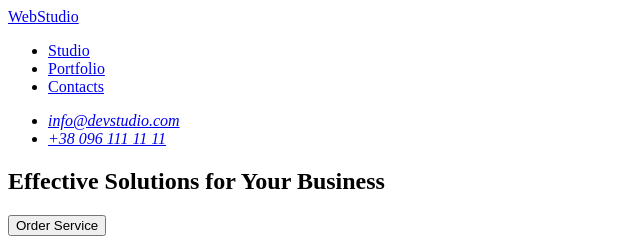
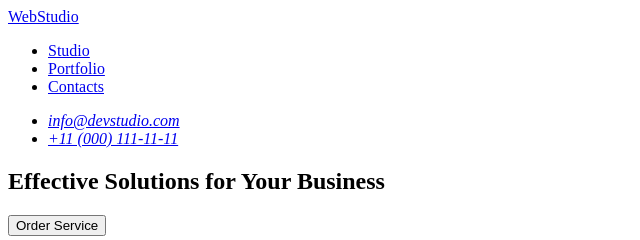
Before and after one commit to marianamasia/goit-markup-hw-01, a plain HTML site: page index.html in a window 1280 px wide. Shown: the top 240 px of the page, 0-640 px from the left. Drawn offline with Linux system fonts and the light colour scheme.

Commit message:
homework-3

```diff
--- a/index.html
+++ b/index.html
@@ -19,7 +19,7 @@
       <address>
         <ul>
           <li><a href="mailto:info@devstudio.com">info@devstudio.com</a></li>
-          <li><a href="tel:+380961111111">+38 096 111 11 11</a></li>
+          <li><a href="tel:+110001111111">+11 (000) 111-11-11</a></li>
         </ul>
       </address>
     </header>
```
